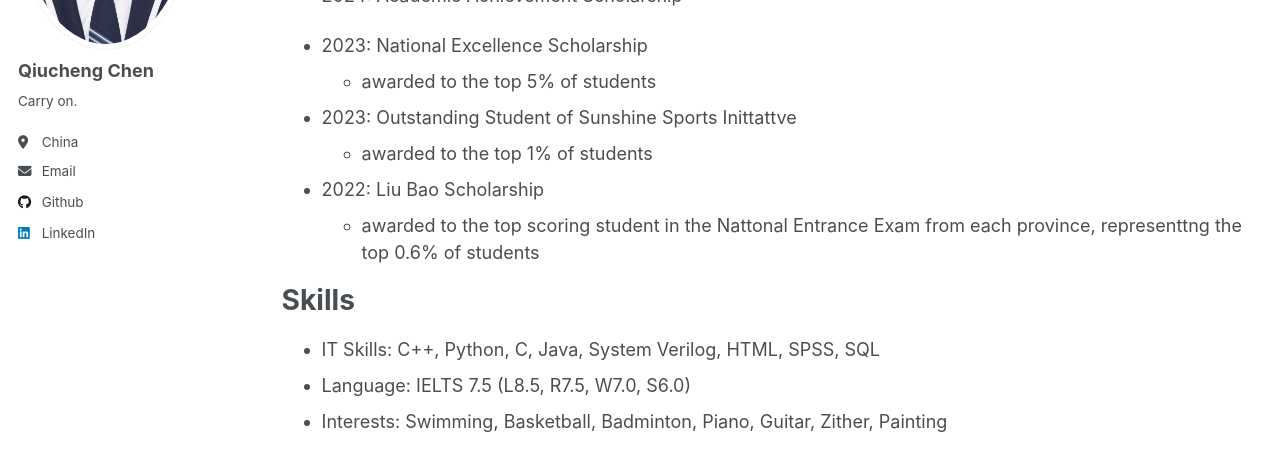
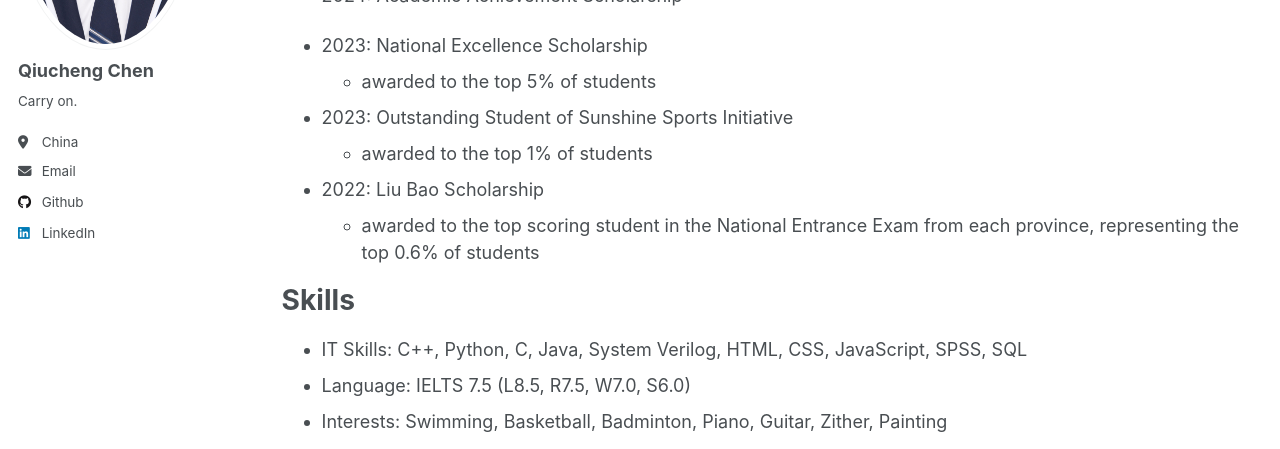
Before and after one commit to Trouverecc/Trouverecc.github.io, a Jekyll site: the page built from _pages/cv.md, in a window 1280 px wide and 1363 px high. Shown: the part 315-764 px from the top of the window. Built offline with Jekyll 4.4.1, drawn with Linux system fonts in a browser that asks for light colours.

Commit message:
Update cv.md

```diff
--- a/_pages/cv.md
+++ b/_pages/cv.md
@@ -20,15 +20,15 @@ Honor and Award
 * 2023: National Excellence Scholarship
   * awarded to the top 5% of students
 
-* 2023: Outstanding Student of Sunshine Sports Inittattve
+* 2023: Outstanding Student of Sunshine Sports Initiative
   * awarded to the top 1% of students
 
 * 2022: Liu Bao Scholarship
-  * awarded to the top scoring student in the Nattonal Entrance Exam from each province, representtng the top 0.6% of students
+  * awarded to the top scoring student in the National Entrance Exam from each province, representing the top 0.6% of students
 
 Skills
 ======
-* IT Skills: C++, Python, C, Java, System Verilog, HTML, SPSS, SQL
+* IT Skills: C++, Python, C, Java, System Verilog, HTML, CSS, JavaScript, SPSS, SQL
 * Language: IELTS 7.5 (L8.5, R7.5, W7.0, S6.0)
 * Interests: Swimming, Basketball, Badminton, Piano, Guitar, Zither, Painting
 
```
